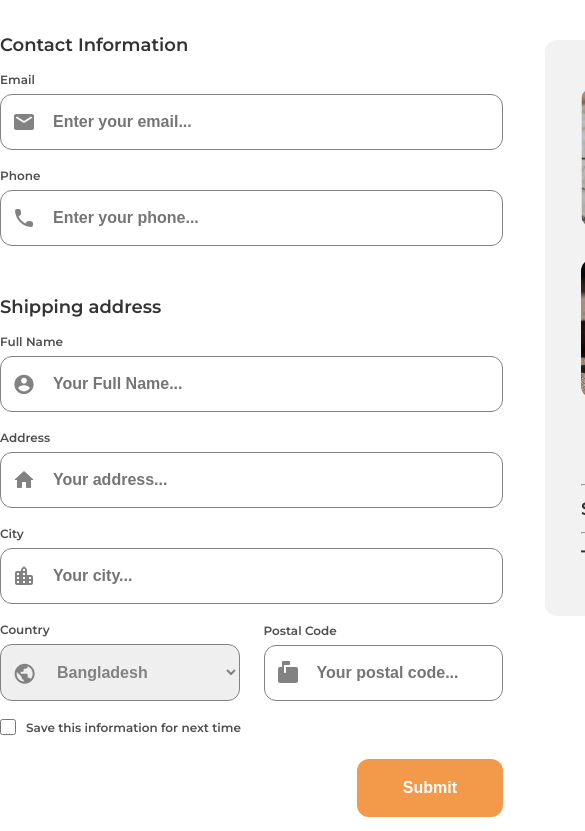
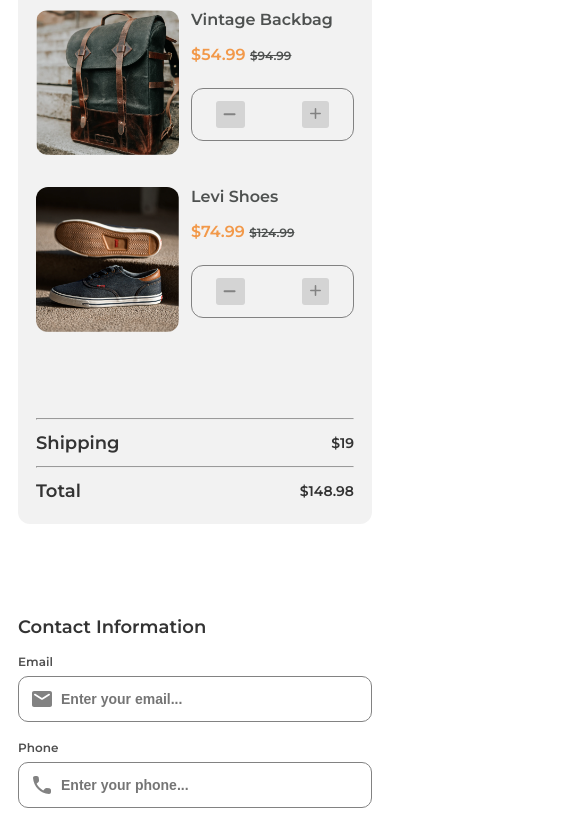
Before and after one commit to abuabdullah23/dev-challenge-06-checkout-page, a plain HTML site: page index.html in a window 390 px wide. Shown: the part 100-931 px from the top of the page, 585 px wide, since content can reach past the window. Drawn offline with Linux system fonts and the light colour scheme.

Commit message:
Mobile responsive

```diff
--- a/index.html
+++ b/index.html
@@ -15,12 +15,10 @@
 <body>
   <section class="container">
 
+    <h1>Checkout</h1>
     <div class="checkout-form-container">
-
       <!-- checkout form section -->
       <div class="checkout-form-content">
-        <h1>Checkout</h1>
-
         <form>
           <h2>Contact Information</h2>
           <p class="label">Email</p>
--- a/style/style.css
+++ b/style/style.css
@@ -34,7 +34,7 @@ body {
     width: 55%;
 }
 
-.checkout-form-content h1 {
+.container h1 {
     color: #4E5150;
     font-size: 36px;
     font-style: normal;
@@ -250,3 +250,54 @@ select {
     font-weight: 600;
     line-height: normal;
 }
+
+
+
+/* =============== Responsive =============== */
+@media only screen and (max-width:425px) {
+
+    body {
+        width: 100%;
+        margin: 0 auto;
+        padding-top: 10px;
+    }
+
+    .container {
+        width: 100%;
+        padding: 10px 18px;
+    }
+
+    /* Checkout form */
+    .checkout-form-container {
+        flex-direction: column-reverse;
+        gap: 42px;
+    }
+
+    .checkout-form-content {
+        width: 100%;
+    }
+
+    input,
+    select {
+        font-size: 14px;
+        border-radius: 10px;
+        padding: 14px 20px 14px 42px;
+        width: 100%;
+    }
+
+    /* cart container */
+    .cart-container {
+        width: 100%;
+        margin-top: 24px;
+        padding: 22px 18px;
+    }
+
+    .cart-content {
+        gap: 12px;
+    }
+
+    .cart-img {
+        width: 45%;
+        border-radius: 12px;
+    }
+}
```
